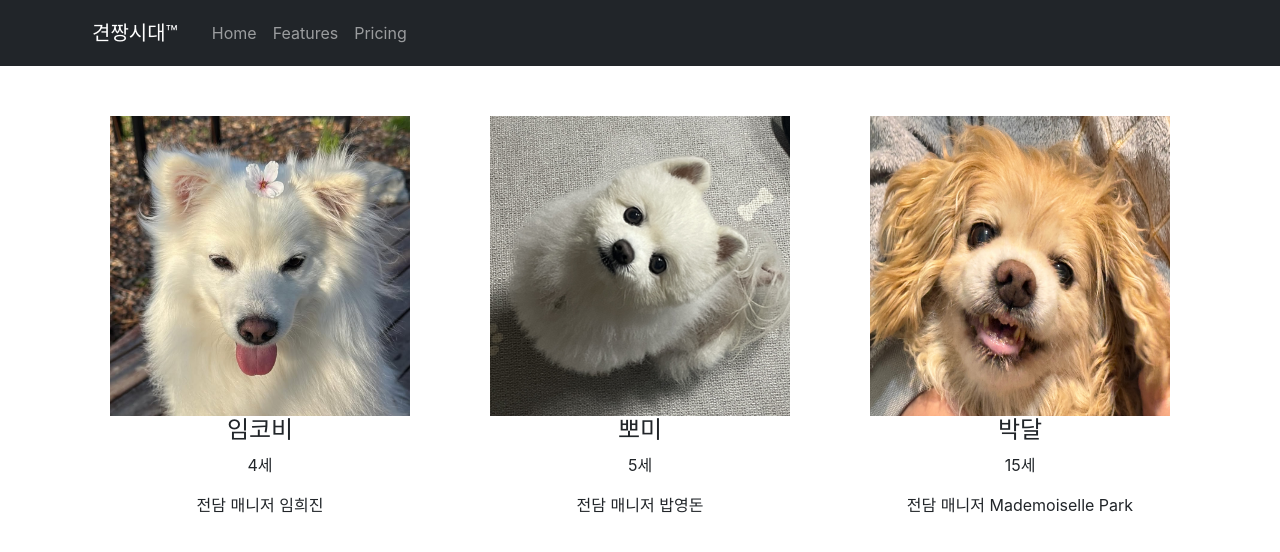
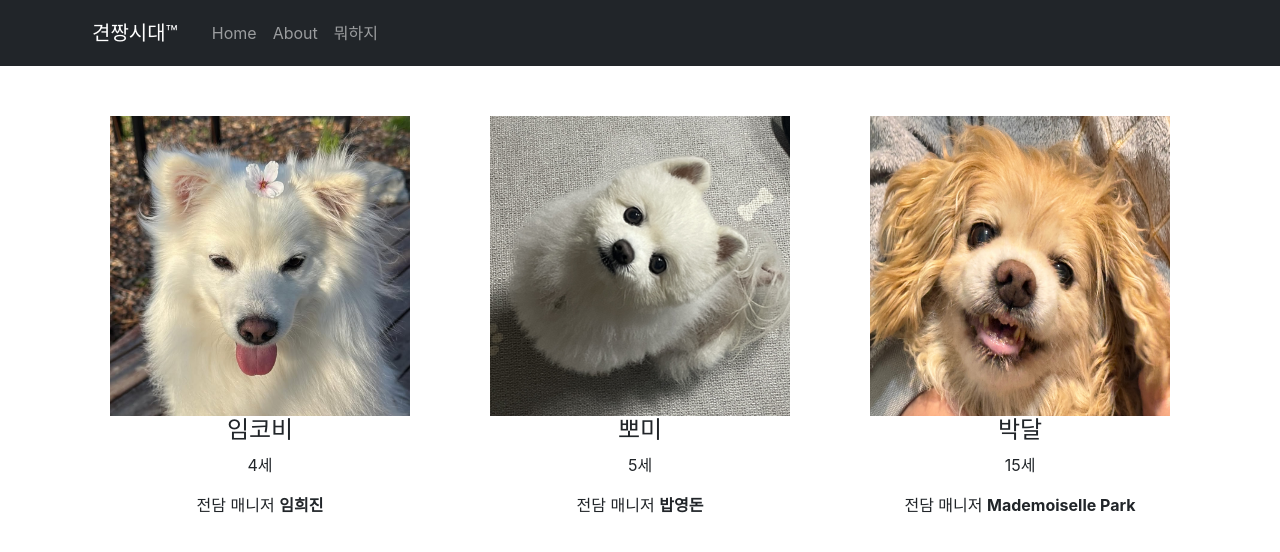
Before and after one commit to SJ-J/ReactStudy2, a React (Create React App) app: page / in a window 1280 px wide. Shown: the top 552 px of the page. Built offline with nearby package versions, Linux system fonts and the light colour scheme.

Commit message:
react-router-dom 적용 및 Routes/Route로 페이지 라우팅 구성 테스트

```diff
--- a/package.json
+++ b/package.json
@@ -12,6 +12,7 @@
     "react": "^19.2.7",
     "react-bootstrap": "^2.10.10",
     "react-dom": "^19.2.7",
+    "react-router-dom": "^7.18.0",
     "react-scripts": "5.0.1",
     "web-vitals": "^2.1.4"
   },
--- a/src/App.js
+++ b/src/App.js
@@ -4,9 +4,9 @@ import './App.css';
 // import dog_bbomi from './img/bbomi.png'
 // import dog_dal from './img/dal.png'
 import { useState } from 'react';
-
 import data from './data.js';
 // import 작명 from './data.js';
+import { Routes, Route, Link } from 'react-router-dom';
 
 function App() {
   // 사용할 데이터
@@ -14,19 +14,23 @@ function App() {
 
   return (
     <div className="App">
+
       {/* 상단바 영역 */}
       <Navbar bg="dark" data-bs-theme="dark">
         <Container>
-          <Navbar.Brand href="#home" className='navBar'>견짱시대™</Navbar.Brand>
+          <Navbar.Brand href="/" className='navBar'>견짱시대™</Navbar.Brand>
           <Nav className="me-auto">
-            <Nav.Link href="#home">Home</Nav.Link>
-            <Nav.Link href="#features">Features</Nav.Link>
-            <Nav.Link href="#pricing">Pricing</Nav.Link>
+            <Nav.Link href="/">Home</Nav.Link>
+            <Nav.Link href="/about">About</Nav.Link>
+            <Nav.Link href="#">뭐하지</Nav.Link>
           </Nav>
         </Container>
       </Navbar>
 
-      {/* 콘텐츠 영역 */}
+      {/* 라우터 영역 */}
+      <Routes>
+        <Route path='/' element={
+          <div>
             <div className='container'>
               <div className='row'>
                 {
@@ -38,7 +42,19 @@ function App() {
                 }
               </div>
             </div>
-
+          </div>
+        } />
+        <Route path='/about' element={
+          <div>
+            <Link to="/"> Home </Link>
+          </div>
+           } />
+        <Route path='/detail' element={
+          <div>
+            <Link to="/"> Home </Link>
+          </div>
+           } />
+      </Routes>
 
 
     </div>
@@ -52,7 +68,7 @@ function ListCard(props) {
       <img src={ props.dogs.img } className='cute-img' />
       <h4> { props.dogs.name } </h4>
       <p> { props.dogs.age }세 </p>
-      <p> 전담 매니저 { props.dogs.manager } </p>
+      <p> 전담 매니저 <strong>{ props.dogs.manager }</strong> </p>
     </div>
   )
 }
--- a/src/index.js
+++ b/src/index.js
@@ -3,11 +3,14 @@ import ReactDOM from 'react-dom/client';
 import './index.css';
 import App from './App';
 import reportWebVitals from './reportWebVitals';
+import { BrowserRouter } from 'react-router-dom';
 
 const root = ReactDOM.createRoot(document.getElementById('root'));
 root.render(
   <React.StrictMode>
+    <BrowserRouter>
     <App />
+    </BrowserRouter>
   </React.StrictMode>
 );
 
```
Also changed, not shown: 2 other files (tests, documents, lock files or other folders). Lines whose indentation alone changed are shown as unchanged.
